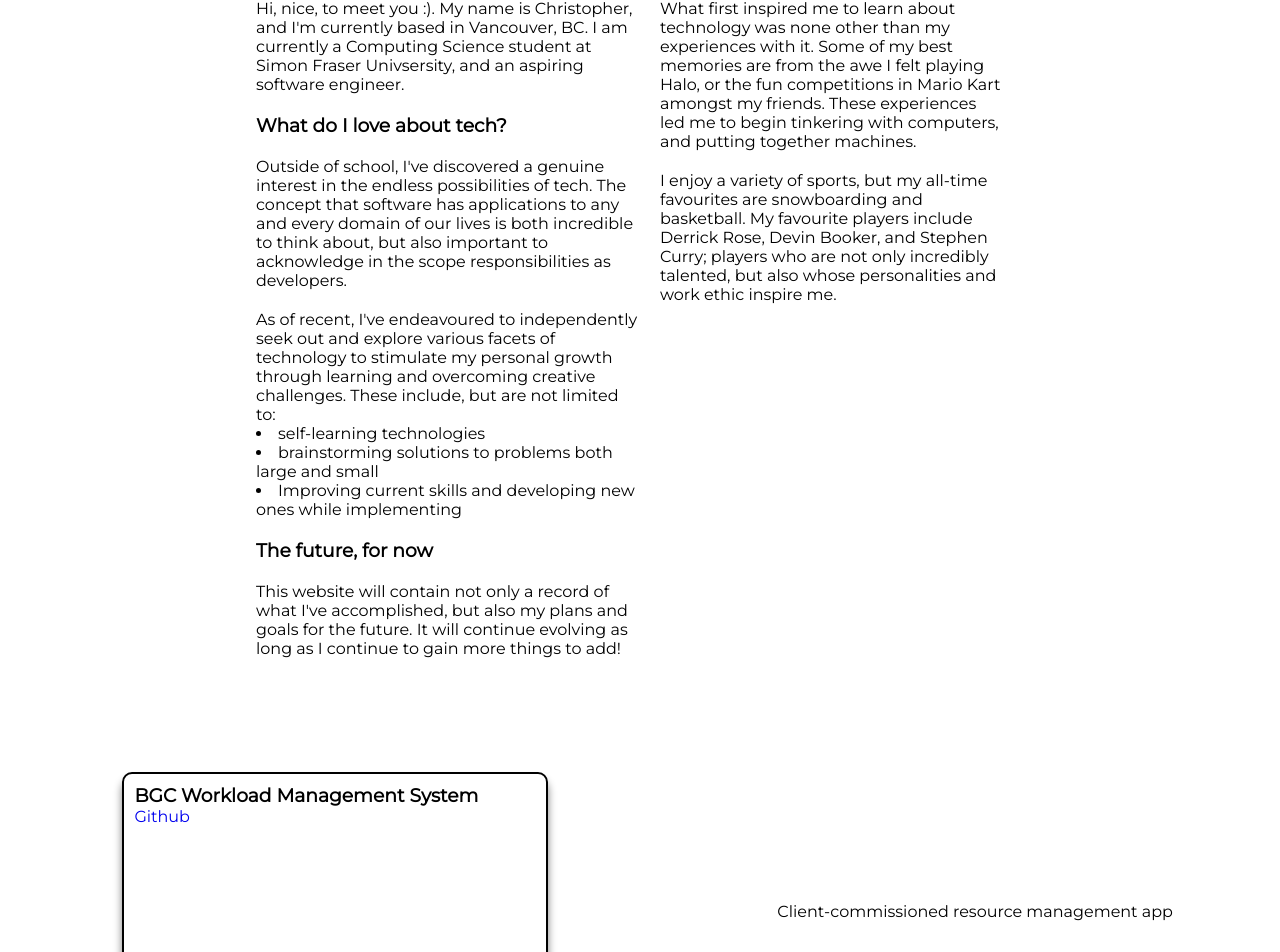
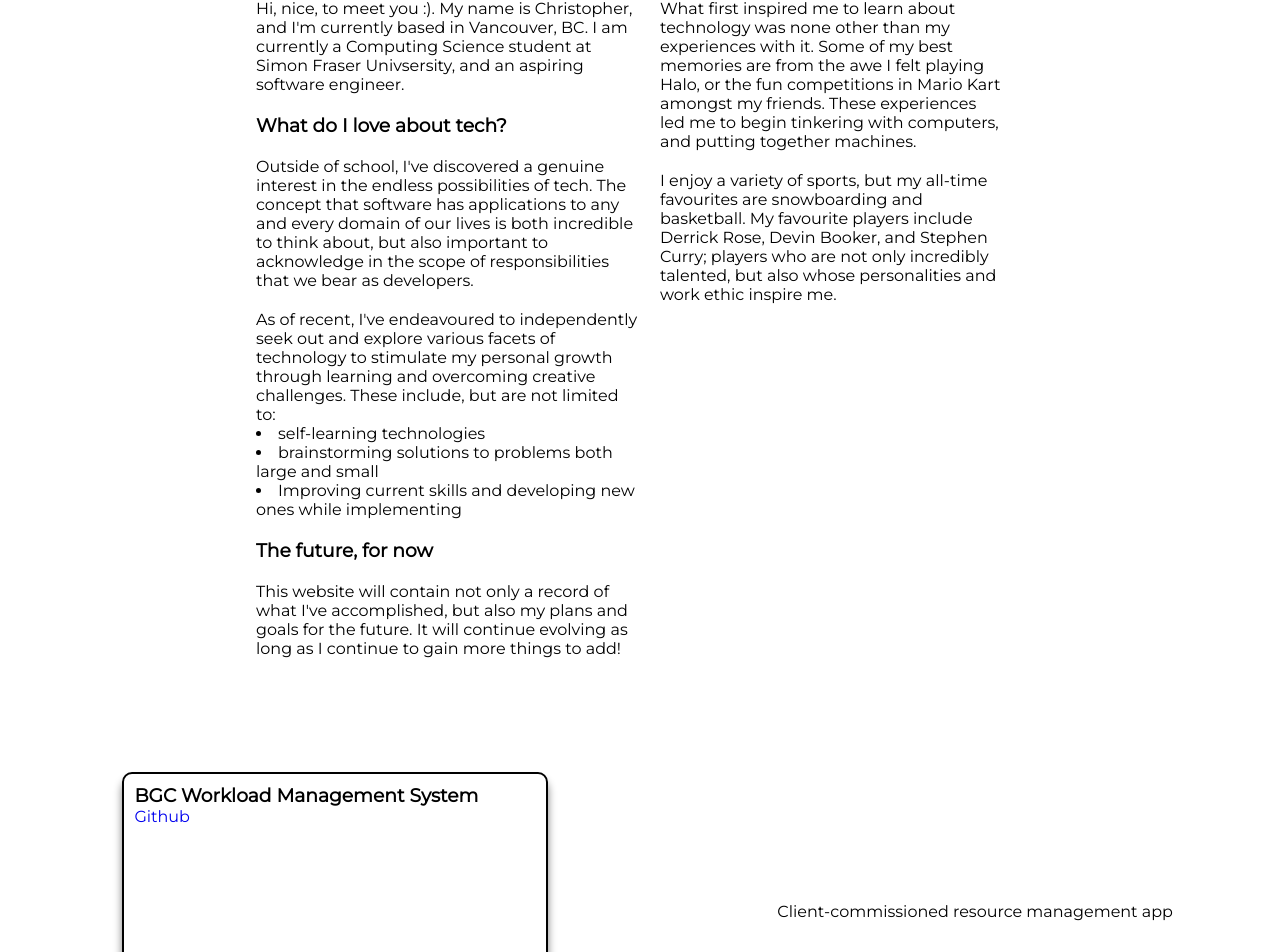
Before and after one commit to ChrisFong604/ChrisCodes, a React (Create React App) app: page / in a window 1280 px wide. Shown: the part 1912-2864 px from the top of the page. Built offline with nearby package versions, Linux system fonts and the light colour scheme.

Commit message:
fixed sentence lol

```diff
--- a/src/components/About/About.js
+++ b/src/components/About/About.js
@@ -22,8 +22,8 @@ const AboutPage = () => {
 						Outside of school, I've discovered a genuine interest in the endless
 						possibilities of tech. The concept that software has applications to
 						any and every domain of our lives is both incredible to think about,
-						but also important to acknowledge in the scope responsibilities as
-						developers.
+						but also important to acknowledge in the scope of responsibilities
+						that we bear as developers.
 					</p>
 					<p>
 						As of recent, I've endeavoured to independently seek out and explore
```
